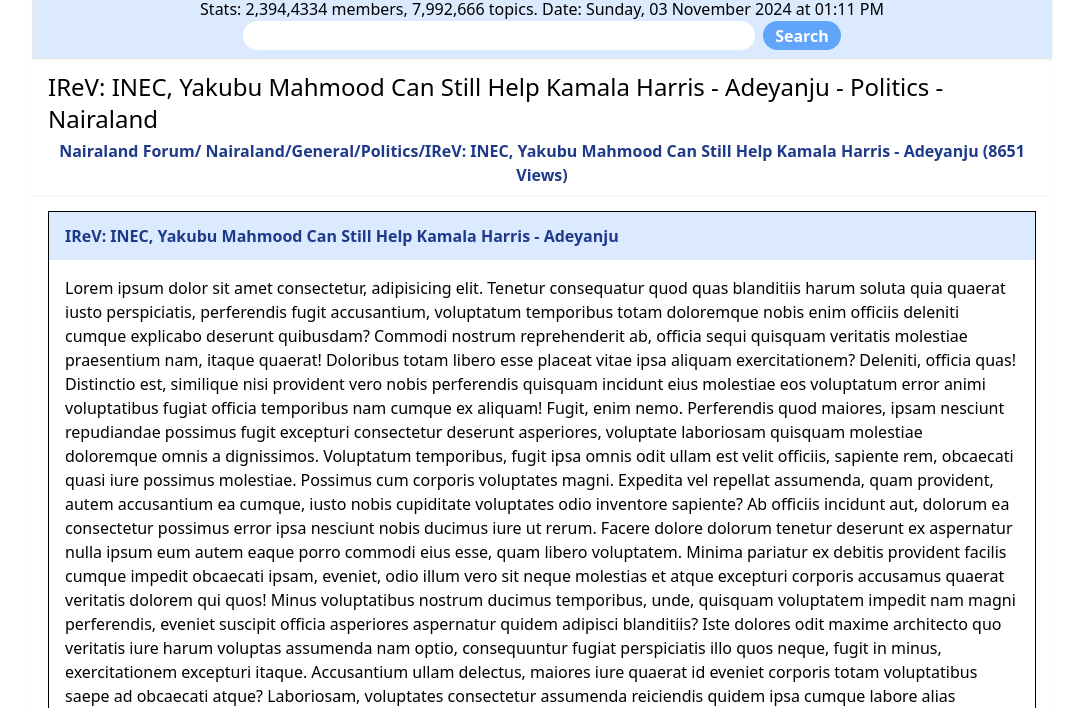
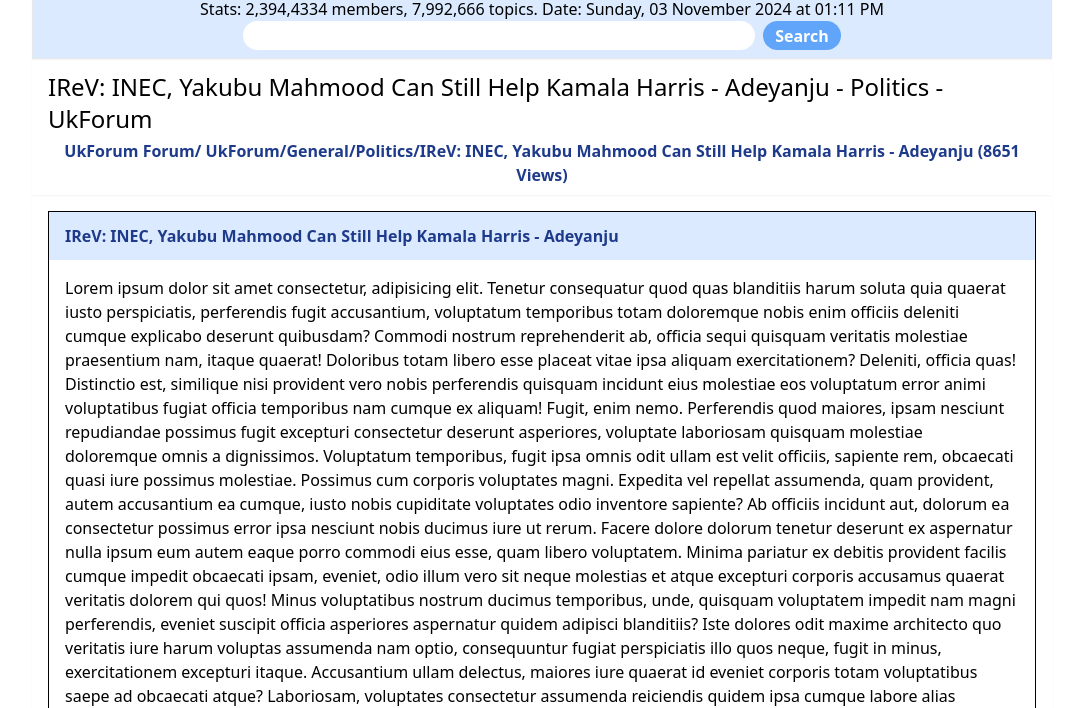
Before and after one commit to emetisuccess/ukforum, a website: page post.html in a window 1280 px wide. Shown: the part 92-800 px from the top of the page, without its empty margins (98-1181 px from the left). Drawn offline with Linux system fonts and the light colour scheme.

Commit message:
edit ukforum  commit

```diff
--- a/post.html
+++ b/post.html
@@ -47,11 +47,11 @@
     <section id="heading">
       <div class="container relative mx-auto p-2 px-4 overflow-hidden shadow-sm mt-1 mb-2 max-w-[1020px]">
         <div class="flex flex-col justify-center items-center space-y-1">
-          <h2 class="text-2xl">IReV: INEC, Yakubu Mahmood Can Still Help Kamala Harris - Adeyanju - Politics - Nairaland
+          <h2 class="text-2xl">IReV: INEC, Yakubu Mahmood Can Still Help Kamala Harris - Adeyanju - Politics - UkForum
           </h2>
           <div class="text-center font-bold text-blue-900">
-            <a href="#">Nairaland Forum</a>/ <a href="#">Nairaland/General</a>/<a href="#">Politics</a>/<a
-              href="#">IReV: INEC, Yakubu Mahmood Can Still Help Kamala Harris - Adeyanju</a><span> (8651 Views)</span>
+            <a href="#">UkForum Forum</a>/ <a href="#">UkForum/General</a>/<a href="#">Politics</a>/<a href="#">IReV:
+              INEC, Yakubu Mahmood Can Still Help Kamala Harris - Adeyanju</a><span> (8651 Views)</span>
           </div>
         </div>
       </div>
```
